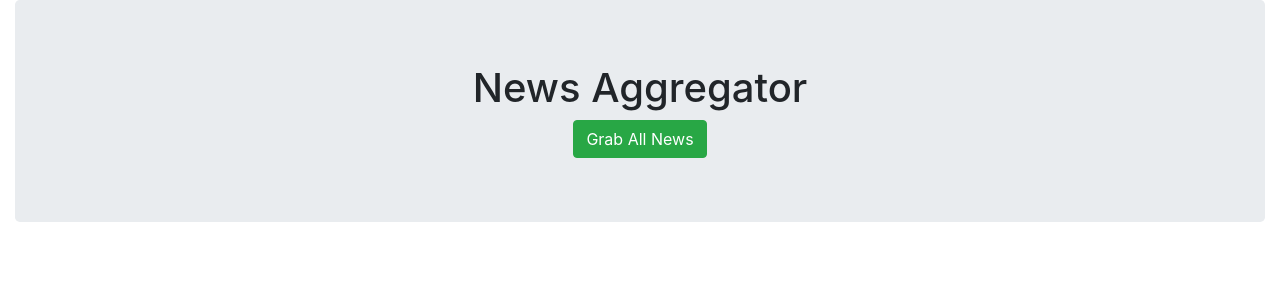
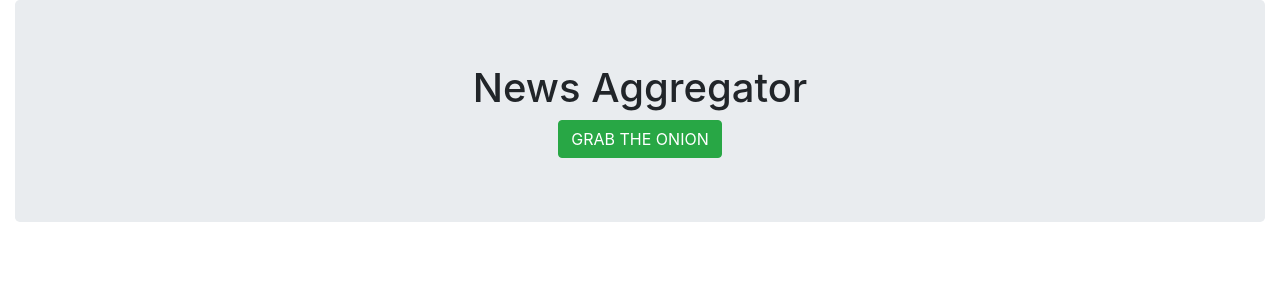
Before and after one commit to nahidsaikat/News-Aggregator, a Django app: page /?provider_code=1 in a window 1280 px wide. Shown: the part 56-356 px from the top of the page. Run offline with Django 3.2, Linux system fonts and the light colour scheme; data comes from the database, SQL or seed files in the repository; data that the repository does not hold is empty; some libraries are stand-ins or nearby versions.

Commit message:
Set url and text dynamically for grab button

```diff
--- a/news/templates/news/home.html
+++ b/news/templates/news/home.html
@@ -27,10 +27,10 @@
             </a>
           </li>
           <li class="nav-item">
-            <a class="nav-link" href="{% url 'home' %}?provider=1">THE ONION</a>
+            <a class="nav-link" href="{% url 'home' %}?provider_code=1">THE ONION</a>
           </li>
           <li class="nav-item">
-            <a class="nav-link" href="{% url 'home' %}?provider=2">BBC NEWS</a>
+            <a class="nav-link" href="{% url 'home' %}?provider_code=2">BBC NEWS</a>
           </li>
         </ul>
         <form class="form-inline my-2 my-lg-0">
@@ -45,7 +45,7 @@
         <center>
             <h1>News Aggregator</h1>
             <form>
-                <a href="{% url 'scrape' %}" class="btn btn-success">Grab All News</a>
+                <a href="{% url 'scrape' %}?provider_code={{ provider_code }}" class="btn btn-success">{{ button_text }}</a>
             </form>
         </center>
     </div>
--- a/news/views.py
+++ b/news/views.py
@@ -1,4 +1,4 @@
-from django.shortcuts import render, redirect
+from django.shortcuts import render, redirect, reverse
 
 from news.models import HeadLine, NewsProvider
 from news.scraper import BaseScraper
@@ -12,17 +12,21 @@ def scrape(request):
 
 
 def news_list(request):
-    provider_code = request.GET.get('provider', None)
+    button_text = 'Grab All News'
+    provider_code = request.GET.get('provider_code', None)
     headlines = HeadLine.objects.all()
 
     if provider_code:
         provider = NewsProvider.objects.filter(code=provider_code).first()
+        button_text = 'Grab ' + provider.get_code_display()
         if provider:
             headlines = headlines.filter(provider=provider)
     headlines = headlines.order_by("-pk")
 
     context = {
-        'object_list': headlines
+        'object_list': headlines,
+        'button_text': button_text.upper(),
+        'provider_code': provider_code or ''
     }
     return render(request, 'news/home.html', context)
 
```
